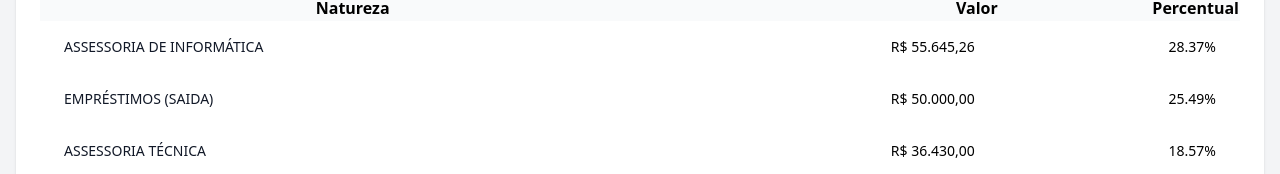
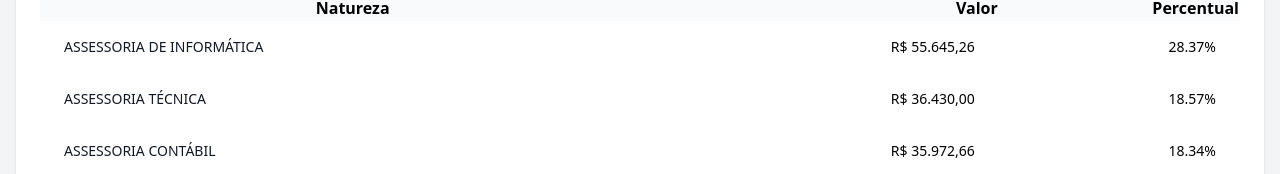
Before and after one commit to Dkubitz/Dashboard-Naturezas, a plain HTML site: page index.html in a window 1280 px wide. Shown: the part 2185-2359 px from the top of the page. Drawn offline with nearby package versions, Linux system fonts and the light colour scheme.

Commit message:
Update index.html

```diff
--- a/index.html
+++ b/index.html
@@ -119,7 +119,6 @@
         const dados = {
             AGATA: [
                 { natureza: 'ASSESSORIA DE INFORMÁTICA', valor: 55645.26, percentual: 28.37 },
-                { natureza: 'EMPRÉSTIMOS (SAIDA)', valor: 50000.00, percentual: 25.49 },
                 { natureza: 'ASSESSORIA TÉCNICA', valor: 36430.00, percentual: 18.57 },
                 { natureza: 'ASSESSORIA CONTÁBIL', valor: 35972.66, percentual: 18.34 },
                 { natureza: 'TAXAS BANCÁRIAS', valor: 6670.88, percentual: 3.40 },
```
